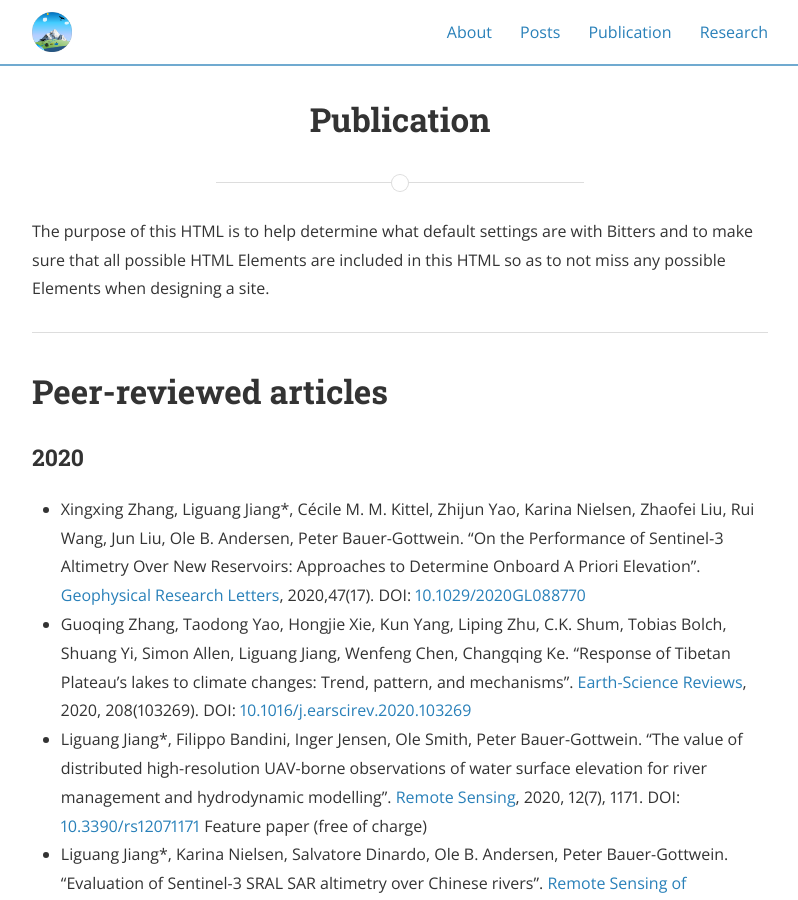
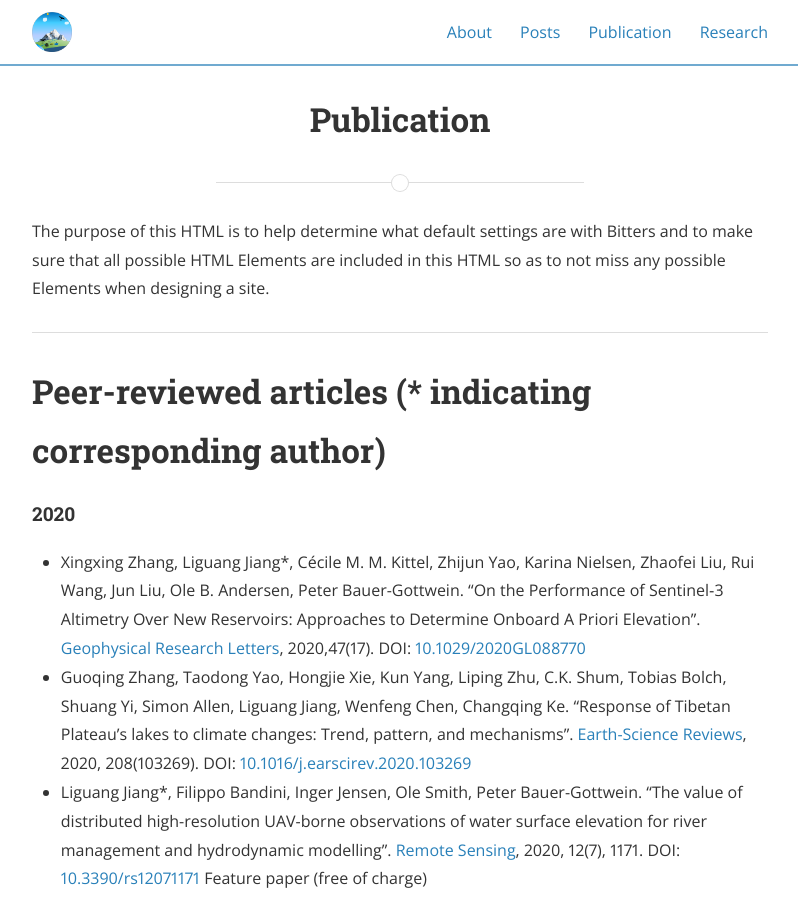
Before and after one commit to 12530/rshydro, a Jekyll site: the page built from publication.md, in a window 1280 px wide and 900 px high. Shown: the whole window, without its empty margins (240-1038 px from the left). Built offline with Jekyll 4.4.1, drawn with Linux system fonts in a browser that asks for light colours; nearby versions of some CDN libraries.

Commit message:
Update publication.md

```diff
--- a/publication.md
+++ b/publication.md
@@ -9,9 +9,9 @@ main_nav: true
 
 <hr>
 
-<h1 id="list_types">Peer-reviewed articles</h1>
+<h1 id="list_types">Peer-reviewed articles (* indicating corresponding author)</h1>
 
-<h3>2020</h3>
+<h4>2020</h4>
 <ul>
   <li>Xingxing Zhang, Liguang Jiang*, Cécile M. M. Kittel, Zhijun Yao, Karina Nielsen, Zhaofei Liu, Rui Wang, Jun Liu, Ole B. Andersen, Peter Bauer-Gottwein. “On the Performance of Sentinel‐3 Altimetry Over New Reservoirs: Approaches to Determine Onboard A Priori Elevation”. <a href="https://agupubs.onlinelibrary.wiley.com/doi/abs/10.1029/2020GL088770">Geophysical Research Letters</a>, 2020,47(17). DOI: <a href="https://www.doi.org/10.1029/2020GL088770">10.1029/2020GL088770</a></li>
   <li>Guoqing Zhang, Taodong Yao, Hongjie Xie, Kun Yang, Liping Zhu, C.K. Shum, Tobias Bolch, Shuang Yi, Simon Allen, Liguang Jiang, Wenfeng Chen, Changqing Ke. “Response of Tibetan Plateau’s lakes to climate changes: Trend, pattern, and mechanisms”. <a href="https://www.sciencedirect.com/science/article/pii/S0012825220303159">Earth-Science Reviews</a>, 2020, 208(103269). DOI: <a href="https://doi.org/10.1016/j.earscirev.2020.103269">10.1016/j.earscirev.2020.103269</a></li>
```
